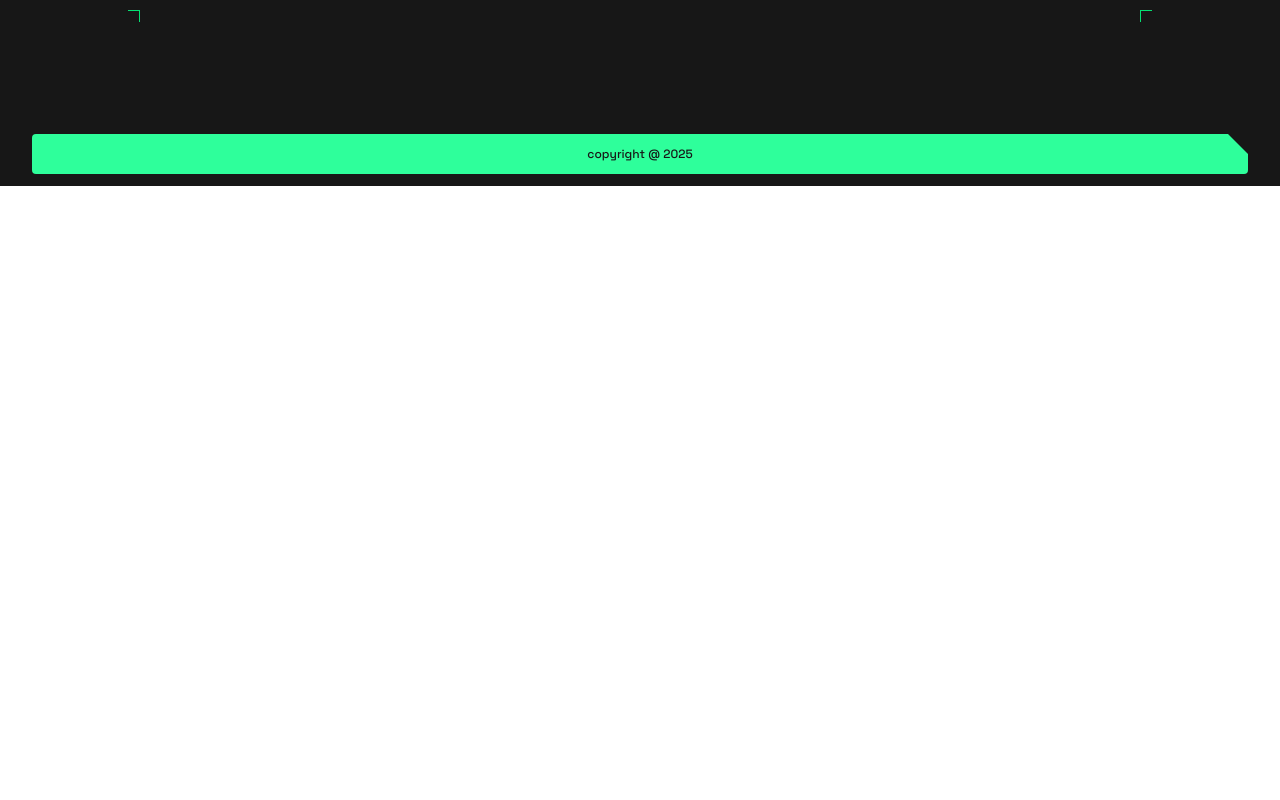
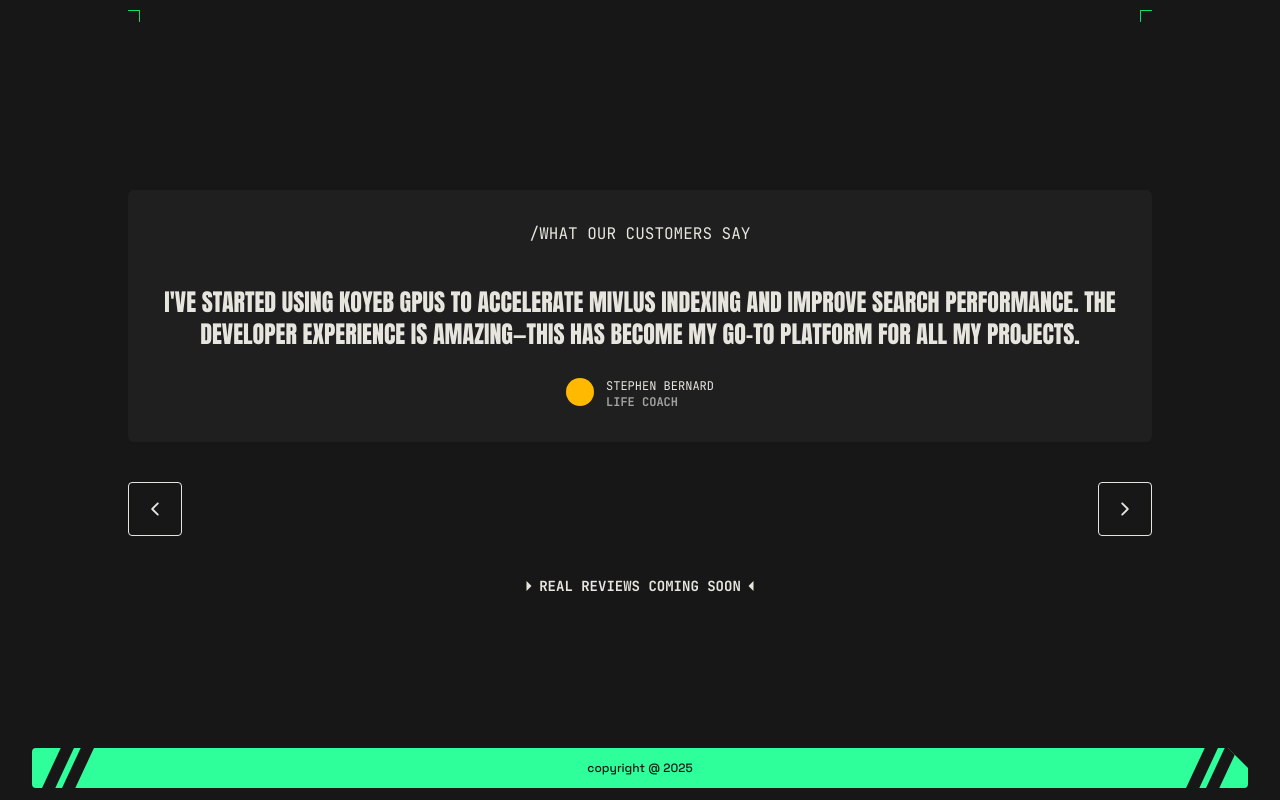
Before and after one commit to limitlez2020/goal-roadmap, a Next.js app: page / in a window 1280 px wide. Shown: the part 1918-2718 px from the top of the page. Before the commit the page ends 2104 px from the top, so only its background shows below. Built offline with nearby package versions, Linux system fonts and the light colour scheme; a web font is replaced by a local one.

Commit message:
Implemented the reviews and testimonials section in the landing page"

```diff
--- a/app/components/Footer.js
+++ b/app/components/Footer.js
@@ -10,12 +10,22 @@
 
 export default function Footer () {
   return (
-    <div className={`flex flex-row mt-28 bg-[#2EFF9B] w-[95%] h-10 mb-3 rounded-sm text-neutral-900 items-center justify-center`}
+    <div className={`flex flex-row mt-28 bg-[#2EFF9B] w-[95%] h-10 mb-3 rounded-sm text-neutral-900 items-center justify-between gap-10 px-5`}
          style={{ clipPath: 'polygon(0% 0%, calc(100% - 20px) 0%, 100% 20px, 100% 100%, 0% 100%)' }}
     >
-      <p className="lowercase text-xs font-medium">
-       copyright @ 2025
-      </p>
+      {/* Lines */}
+      <div className="flex flex-row justify-center items-center h-full gap-2">
+        <div className="w-3 h-16 rotate-25 bg-neutral-900"/>
+        <div className="w-3 h-16 rotate-25 bg-neutral-900"/>
+      </div>
+
+      <p className="lowercase text-xs font-medium"> copyright @ 2025 </p>
+
+      {/* Lines */}
+      <div className="flex flex-row justify-center items-center h-full gap-2">
+        <div className="w-3 h-16 rotate-25 bg-neutral-900"/>
+        <div className="w-3 h-16 rotate-25 bg-neutral-900"/>
+      </div>
     </div>
   )
 }
--- a/app/page.js
+++ b/app/page.js
@@ -1,13 +1,16 @@
 /*** Landing Page ***/
+"use client"
 
 import Link from "next/link";
 import { Bodoni_Moda_SC, Press_Start_2P, Poppins, Anton, JetBrains_Mono } from "next/font/google";
-import { IoMdArrowDropright, IoMdArrowDropleft } from "react-icons/io";
+import { IoMdArrowDropright, IoMdArrowDropleft, IoIosArrowBack, IoIosArrowForward } from "react-icons/io";
 import { GrAnnounce } from "react-icons/gr";
 import { FaArrowRight } from "react-icons/fa";
 import Image from "next/image";
 import NavBar from "./components/NavBar";
 import Footer from "./components/Footer";
+import { useState } from "react";
+
 
 const bodoni_moda_sc = Bodoni_Moda_SC({
   subsets: ["latin"]
@@ -28,7 +31,59 @@
   subsets: ["latin"]
 })
 
+
+
+
+/* Testimonials */
+const testimonials = [
+  {
+    testimony: `I've started using Koyeb GPUs to accelerate Mivlus indexing and
+              improve search performance. The developer experience is amazing—this
+              has become my go-to platform for all my projects.`,
+    name: "Stephen Bernard",
+    occupation: "Life Coach"
+  },
+  {
+    testimony: `From deploying web apps to AI agents, Koyeb allows us to build and
+                iterate quickly without having to worry about the infrastructure.
+                No infrastructure to manage, no servers to provision.`,
+    name: "Jenny Pekins",
+    occupation: "Developer"
+  },
+  {
+    testimony: `Koyeb folks are providing a great service. Super easy to get started,
+                run unmodified applications... and works great with Turso!`,
+    name: "Justin Blake",
+    occupation: "Founder"
+  },
+]
+
+
+
+
+
 export default function Home() {
+
+  /* To move through the testimonials */
+  const [currentIndex, setCurrentIndex] = useState(0);
+
+  /* Move to next testimonial */
+  const handleNext = () => {
+    setCurrentIndex((currentIndex + 1) % testimonials.length)
+  }
+
+  /* Move to prev testimonial */
+  const handlePrev = () => {
+    if (currentIndex === 0) {
+      setCurrentIndex(testimonials.length - 1)
+    }
+    else {
+      setCurrentIndex(currentIndex - 1)
+    }
+  }
+
+
+
   return (
     <div className="relative w-full min-h-screen flex flex-col items-center bg-neutral-900 text-neutral-300">
       {/* Background Noise Texture: */}
@@ -190,12 +245,53 @@
             </div>
 
 
-
             {/* Border */}
             <div className="absolute size-3 top-0 left-0 border-green-400 border-b border-r"/>
             <div className="absolute size-3 top-0 right-0 border-green-400 border-b border-l"/>
             <div className="absolute size-3 bottom-0 left-0 border-green-400 border-t border-r"/>
             <div className="absolute size-3 bottom-0 right-0 border-green-400 border-t border-l"/>
+          </div>
+        </div>
+
+
+
+        {/* Testimonials */}
+        <div className="flex flex-col w-full gap-10 mb-10">
+          {/* Top: */}
+          <div className="flex flex-col w-full justify-center items-center gap-10 px-5 py-8 mt-10 bg-neutral-700/20 uppercase rounded-md">
+            <p className={`${jetbrains_mono.className}`}>/What our customers say</p>
+
+            {/* Customer Reviews: */}
+            <div className="flex flex-col items-center justify-center gap-7">
+              {/* Testimony */}
+              <p className={`${anton.className} text-2xl text-center`}>{testimonials[currentIndex].testimony}</p>
+              {/* Person */}
+              <div className="flex flex-row gap-3">
+                <div className="size-7 rounded-full bg-amber-400"></div>
+                {/* name + occupation */}
+                <div className={`${jetbrains_mono.className} flex flex-col text-xs`}>
+                  <p>{testimonials[currentIndex].name}</p>
+                  <p className="font-bold text-neutral-400">{testimonials[currentIndex].occupation}</p>
+                </div>
+              </div>
+            </div>
+          </div>
+
+          {/* Buttons */}
+          <div className="flex flex-row w-full items-center justify-between gap-10">
+            <button className="flex border p-4 cursor-pointer rounded-sm" onClick={handlePrev}>
+              <IoIosArrowBack className="size-5"/>
+            </button>
+            <button className="flex border p-4 cursor-pointer rounded-sm" onClick={handleNext}>
+              <IoIosArrowForward className="size-5"/>
+            </button>
+          </div>
+
+          {/* Message */}
+          <div className={`${jetbrains_mono.className} flex flex-row w-full items-center justify-center`}>
+            <IoMdArrowDropright className="size-5"/>
+            <p className="uppercase text-sm font-bold">Real reviews coming soon</p>
+            <IoMdArrowDropleft className="size-5"/>
           </div>
         </div>
       </div>
```
